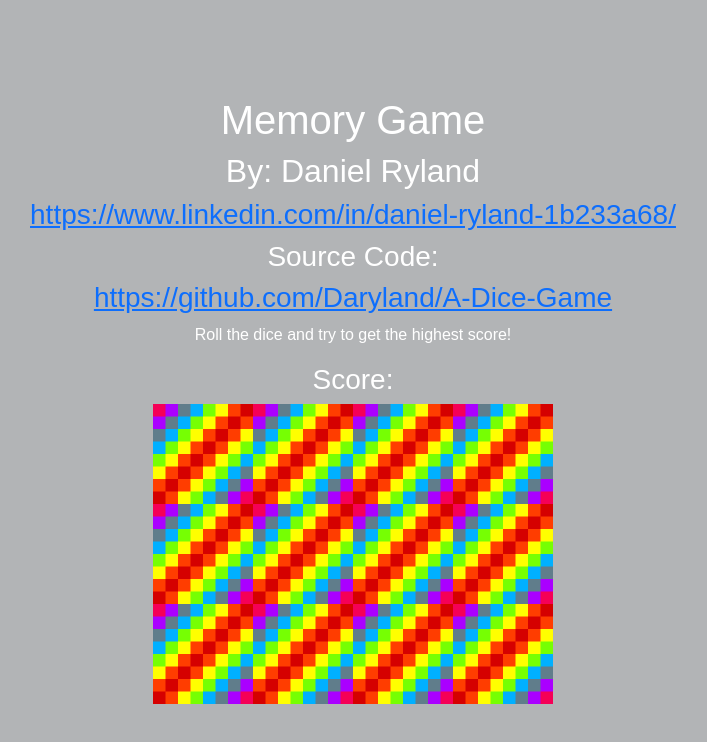
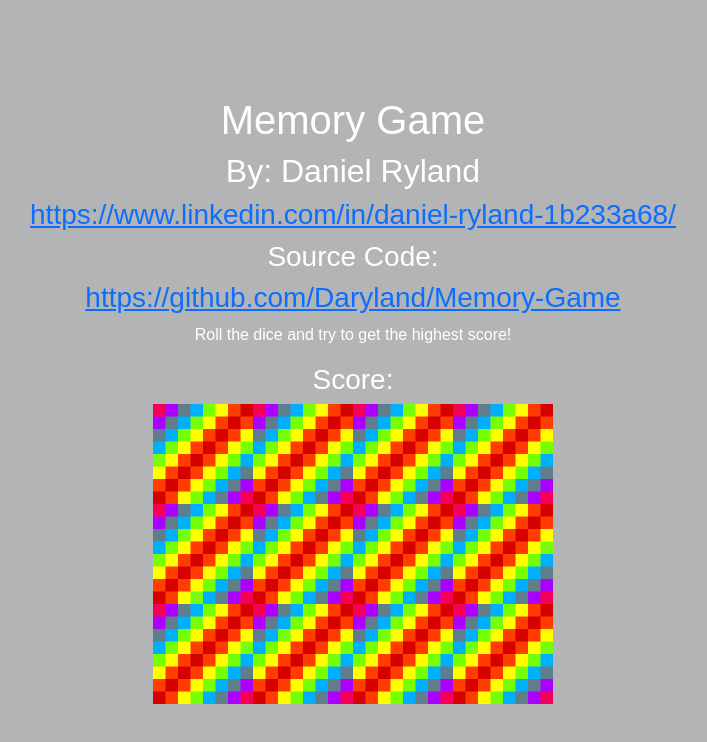
Before and after one commit to Daryland/Memory-Game, a plain HTML site: page index.html in a window 1280 px wide. Shown: the whole page, without its empty margins (287-994 px from the left). Drawn offline with nearby package versions, Linux system fonts and the light colour scheme; files whose address does not match are found by name; a web font is replaced by a local one.

Commit message:
changed links to source code

```diff
--- a/index.html
+++ b/index.html
@@ -16,7 +16,7 @@
       <h1>Memory Game</h1>
       <h2>By: Daniel Ryland </h2>
       <h3> <a href="https://www.linkedin.com/in/daniel-ryland-1b233a68/ ">https://www.linkedin.com/in/daniel-ryland-1b233a68/ </a> </h3>
-      <h3>Source Code:</h3><a href="https://github.com/Daryland/A-Dice-Game"><h3>https://github.com/Daryland/A-Dice-Game</a> </h3>
+      <h3>Source Code:</h3><a href="https://github.com/Daryland/Memory-Game"><h3>https://github.com/Daryland/Memory-Game</a> </h3>
       <p>Roll the dice and try to get the highest score!</p>
     </div>
 
```
